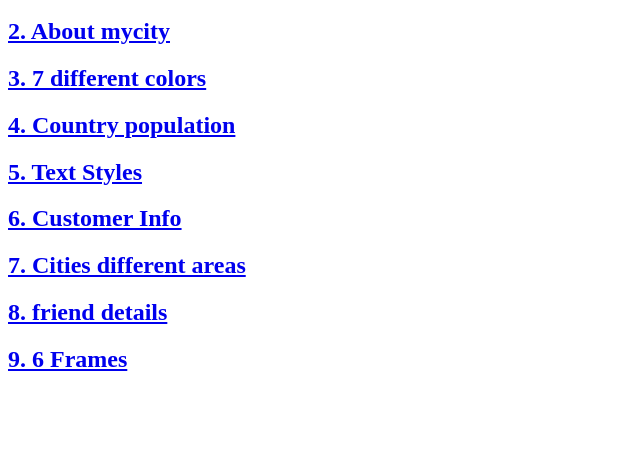
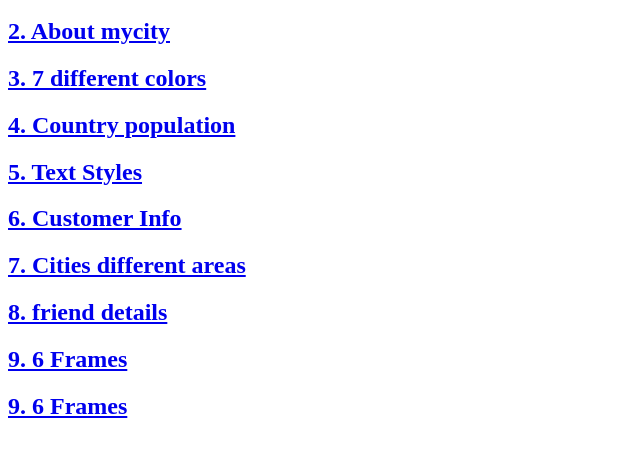
Before and after one commit to prudhvikumar1/HTML, a plain HTML site: page index.html in a window 1280 px wide. Shown: the part 109-566 px from the top of the page, without its empty margins (0-640 px from the left). Drawn offline with Linux system fonts and the light colour scheme.

Commit message:
second commit

```diff
--- a/index.html
+++ b/index.html
@@ -13,5 +13,7 @@
     <h2> <a href=" 2_6.html "> 7. Cities different areas </a></h2>
     <h2> <a href=" 2_7.html "> 8. friend details </a></h2>
     <h2> <a href=" frames.html "> 9. 6 Frames </a></h2>
+    <h2> <a href="1. Bus.pkt"> 9. 6 Frames </a></h2>
+
 </body>
 </html>
```
Also changed, not shown: 7 other files.
